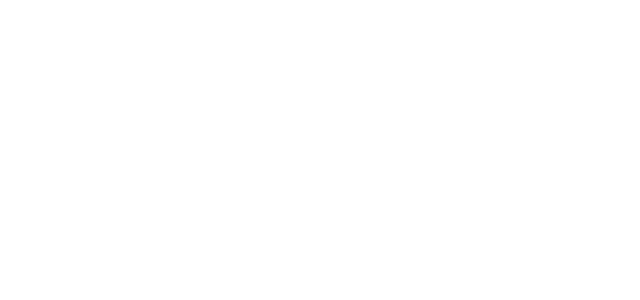
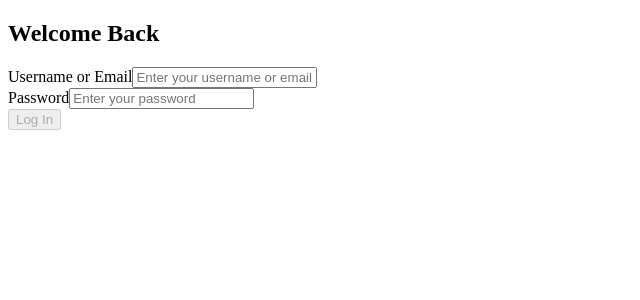
Before and after one commit to arya-lunaris/PSQuest-client, a React (Vite) app: page /login in a window 1280 px wide. Before the commit this address had no page. Shown: the top 300 px of the page, without its empty margins (0-640 px from the left). Built offline with nearby package versions, Linux system fonts and the light colour scheme.

Commit message:
set up and have successful login page

```diff
--- a/src/App.jsx
+++ b/src/App.jsx
@@ -3,7 +3,7 @@
 // import CollectionPage from "./components/CollectionPage/CollectionPage";
 // import FullGamePage from "./components/FullGamePage/FullGamePage";
 // import HomePage from "./components/HomePage/HomePage";
-// import LoginPage from "./components/LoginPage/LoginPage";
+import LoginPage from "./components/LoginPage/LoginPage";
 // import ProfilePage from "./components/ProfilePage/ProfilePage";
 // import SearchPage from "./components/SearchPage/SearchPage";
 import SignupPage from "./components/SignupPage/SignupPage";
@@ -14,14 +14,14 @@
     <>
       {/* <Navbar /> */}
       <Routes>
-        {/* <Route path="/" element={<HomePage />} />
-        <Route path="/search" element={<SearchPage />} />
-        <Route path="/game/:gameId" element={<FullGamePage />} />
-        <Route path="/collection" element={<CollectionPage />} />
-        <Route path="/wishlist" element={<WishlistPage />} /> */}
+        {/* <Route path="/" element={<HomePage />} /> */}
+        {/* <Route path="/search" element={<SearchPage />} /> */}
+        {/* <Route path="/game/:gameId" element={<FullGamePage />} /> */}
+        {/* <Route path="/collection" element={<CollectionPage />} /> */}
+        {/* <Route path="/wishlist" element={<WishlistPage />} /> */}
         <Route path="/signup" element={<SignupPage />} />
-        {/* <Route path="/login" element={<LoginPage />} />
-        <Route path="/profile/:userId" element={<ProfilePage />} /> */}
+        <Route path="/login" element={<LoginPage />} />
+        {/* <Route path="/profile/:userId" element={<ProfilePage />} /> */}
       </Routes>
     </>
   );
--- a/src/components/LoginPage/LoginPage.jsx
+++ b/src/components/LoginPage/LoginPage.jsx
@@ -0,0 +1,82 @@
+import { useState, useContext } from 'react';
+import { useNavigate } from 'react-router';
+import { setToken, getUserFromToken } from '../../utils/auth';
+import { UserContext } from '../../contexts/UserContext';
+import { login } from '../../services/userService';
+import styles from './login.module.css';
+
+export default function Login() {
+    const { setUser } = useContext(UserContext);
+    const [formData, setFormData] = useState({
+        identifier: '',
+        password: '',
+    });
+
+    const [errors, setErrors] = useState({});
+    const [loading, setLoading] = useState(false);
+    const navigate = useNavigate();
+
+    const handleSubmit = async (e) => {
+        e.preventDefault();
+        setLoading(true);
+        try {
+            const data = await login(formData);
+            setToken(data.token);
+            setUser(getUserFromToken());
+            navigate('/collection');
+        } catch (error) {
+            console.log("Login error:", error.response?.data);
+            setErrors(error.response?.data || { general: 'Invalid login credentials' });
+        } finally {
+            setLoading(false);
+        }
+    };
+
+    const handleChange = (e) => {
+        setErrors({ ...errors, [e.target.name]: '' });
+        setFormData({ ...formData, [e.target.name]: e.target.value });
+    };
+
+    return (
+        <section className={styles.container}>
+            <h1>Welcome Back</h1>
+            <form onSubmit={handleSubmit}>
+                <div className={styles['form-group']}>
+                    <label htmlFor="identifier">Username or Email</label>
+                    <input
+                        type="text"
+                        name="identifier"
+                        id="identifier"
+                        placeholder="Enter your username or email"
+                        required
+                        onChange={handleChange}
+                    />
+                    {errors.identifier && <p className="error-message">{errors.identifier}</p>}
+                </div>
+
+                <div className={styles['form-group']}>
+                    <label htmlFor="password">Password</label>
+                    <input
+                        type="password"
+                        name="password"
+                        id="password"
+                        placeholder="Enter your password"
+                        required
+                        onChange={handleChange}
+                    />
+                    {errors.password && <p className="error-message">{errors.password}</p>}
+                </div>
+
+                {errors.general && <p className="error-message">{errors.general}</p>}
+
+                <button
+                    className={styles.button}
+                    disabled={formData.identifier === '' || formData.password === '' || loading}
+                    type="submit"
+                >
+                    {loading ? 'Logging in...' : 'Log In'}
+                </button>
+            </form>
+        </section>
+    );
+}
--- a/src/services/userService.js
+++ b/src/services/userService.js
@@ -14,7 +14,7 @@
 
 export const login = async (formData) => {
     try {
-        const res = await axios.post(`${BASE_URL}/login`, formData);
+        const res = await axios.post(`${BASE_URL}/login/`, formData);
         return res.data;
     } catch (error) {
         console.error("Login error:", error);
@@ -24,7 +24,7 @@
 
 export const updateProfile = async (formData, token) => {
     try {
-        const res = await axios.put(`${BASE_URL}/profile`, formData,
+        const res = await axios.put(`${BASE_URL}/profile/`, formData,
             {
                 headers: {
                     Authorization: `Bearer ${token}`,
```
Also changed, not shown: src/components/LoginPage/login.module.css (added).
